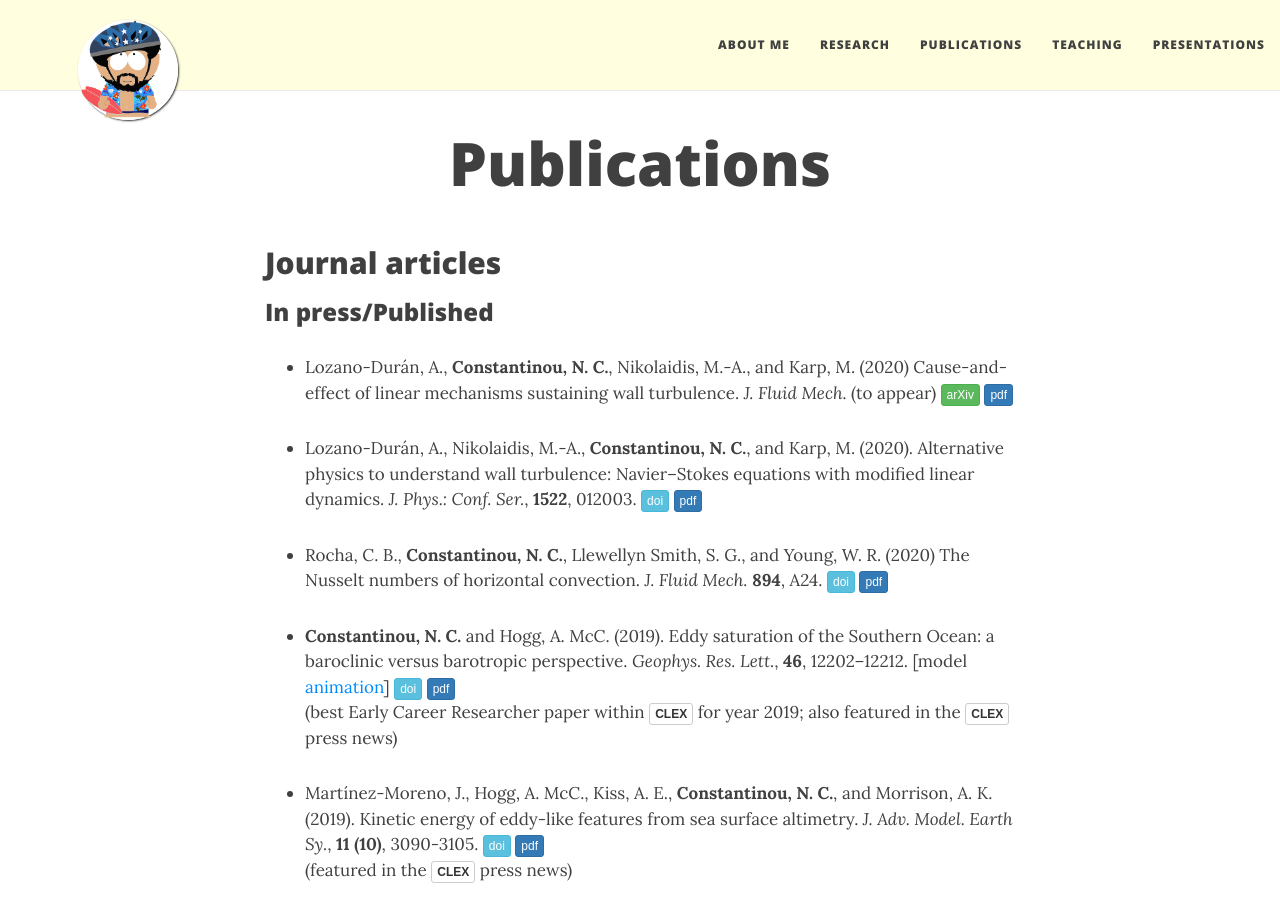
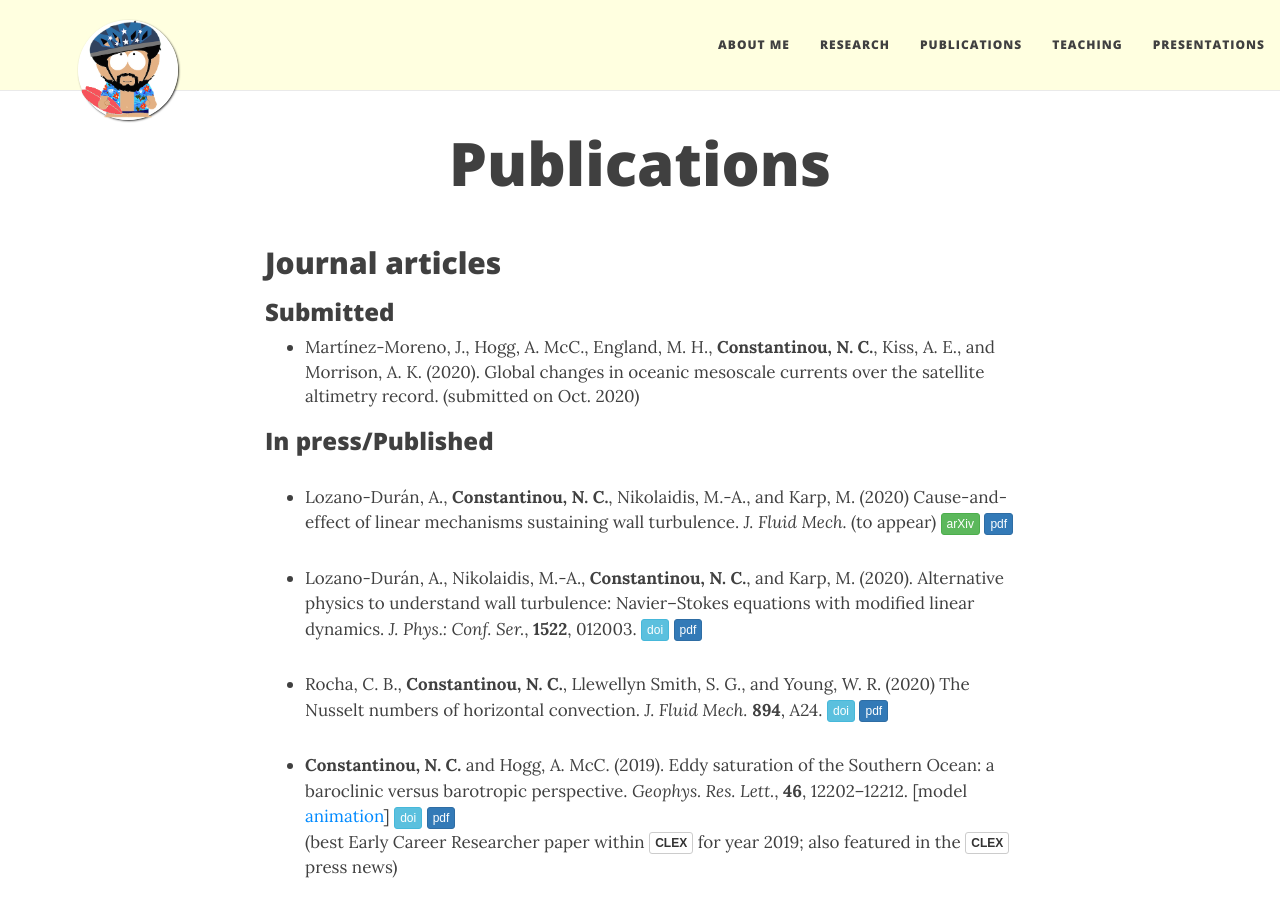
Before and after one commit to navidcy/navidcy.github.io, a Jekyll site: the page built from publications.md, in a window 1280 px wide and 900 px high. Built offline with Jekyll 4.4.1, drawn with Linux system fonts in a browser that asks for light colours; nearby versions of some CDN libraries; comment, search, counter and statistics services are not loaded.

Commit message:
adds EKE trends paper

```diff
--- a/publications.md
+++ b/publications.md
@@ -8,11 +8,17 @@ title: Publications
 ## Journal articles
 
 <!--
+- **Constantinou, N. C.** and  Hogg, A. McC. (2020). Intrinsic oceanic multi-annual variability of upper-ocean heat content. _J. Climate_ (submitted on ...) [<span class="btn btn-success btn-xs{{end}}" style="font-family:sans-serif;">arXiv</span>][arXiv:1912.05229]{:target="_blank"} [<span class="btn btn-primary btn-xs{{end}}" style="font-family:sans-serif;">pdf</span>][HCNuDefinition]
+
+- Rocha, C. B., **Constantinou, N. C.**, Llewellyn Smith, S. G., and  Young, W. R. Nusselt number scaling in horizontal
+convection. _J. Fluid Mech._ (submitted on ...) [<span class="btn btn-success btn-xs{{end}}" style="font-family:sans-serif;">arXiv</span>][arXiv:1912.05229]{:target="_blank"} [<span class="btn btn-primary btn-xs{{end}}" style="font-family:sans-serif;">pdf</span>][HCNuDefinition]
+
+-->
 
 ### Submitted
 
-- Rocha, C. B., **Constantinou, N. C.**, Llewellyn Smith, S. G., and  Young, W. R. The heat flux of horizontal convection: Nusselt number scaling. _J. Fluid Mech._ (submitted on ...) [<span class="btn btn-success btn-xs{{end}}" style="font-family:sans-serif;">arXiv</span>][arXiv:1912.05229]{:target="_blank"} [<span class="btn btn-primary btn-xs{{end}}" style="font-family:sans-serif;">pdf</span>][HCNuDefinition]
--->
+- Martínez-Moreno, J., Hogg, A. McC., England, M. H., **Constantinou, N. C.**, Kiss, A. E., and Morrison, A. K. (2020). Global changes in oceanic mesoscale currents over the satellite altimetry record. (submitted on Oct. 2020)
+
 
 ### In press/Published
 
```
